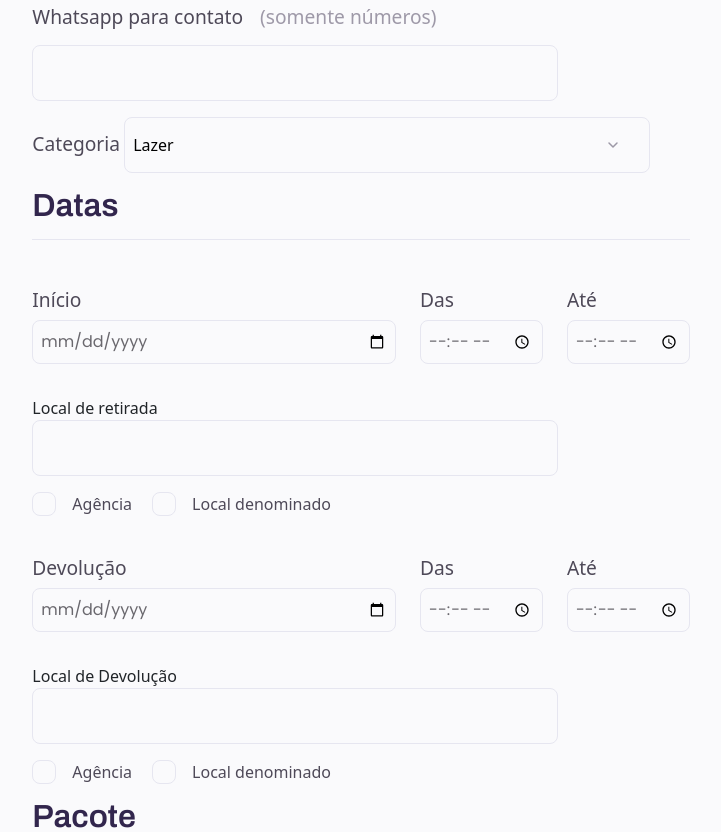
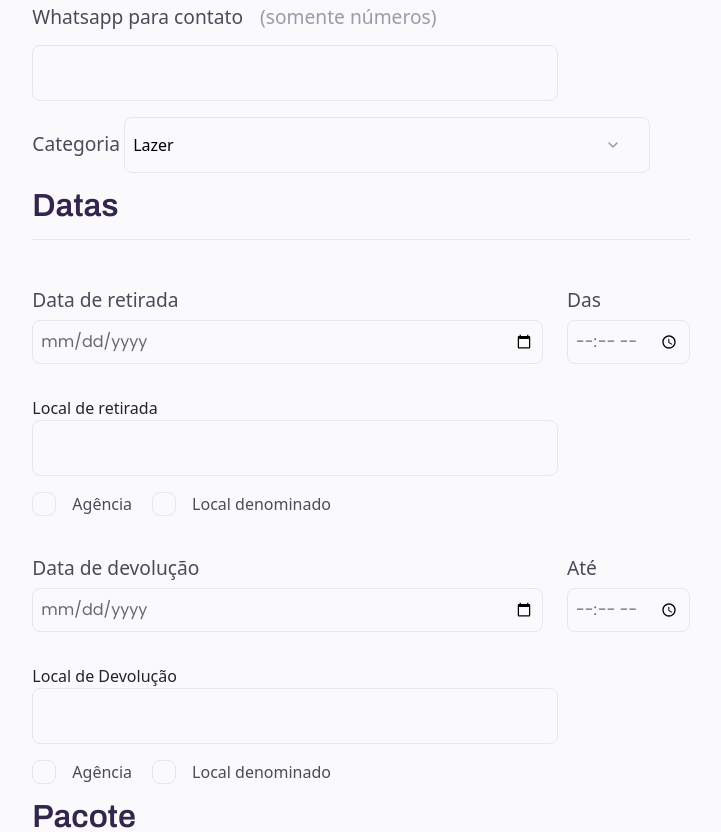
Before and after one commit to eugeniobandeira/challenge-brq, a plain HTML site: page assets/templates/reserva/reserva.html in a window 1280 px wide. Shown: the part 538-1370 px from the top of the page, without its empty margins (279-1000 px from the left). Drawn offline with nearby package versions, Linux system fonts and the light colour scheme.

Commit message:
configurando o campo de retirada e devolução

```diff
--- a/assets/templates/reserva/reserva.html
+++ b/assets/templates/reserva/reserva.html
@@ -72,15 +72,11 @@
                             <legend>Datas</legend>
                             <div class="input-box">
                                 <div class="input-box-item">
-                                    <label for="data-evento">Início</label>
+                                    <label for="data-evento">Data de retirada</label>
                                     <input type="date">
                                 </div>
                                 <div class="input-box-item">
                                     <label for="data-inicio">Das</label>
-                                    <input type="time">
-                                </div>
-                                <div class="input-box-item">
-                                    <label for="data-termino">Até</label>
                                     <input type="time">
                                 </div>
                             </div>
@@ -107,12 +103,8 @@
                             </div>
                             <div class="input-box">
                                 <div class="input-box-item">
-                                    <label for="data-evento">Devolução</label>
+                                    <label for="data-evento">Data de devolução</label>
                                     <input type="date">
-                                </div>
-                                <div class="input-box-item">
-                                    <label for="data-inicio">Das</label>
-                                    <input type="time">
                                 </div>
                                 <div class="input-box-item">
                                     <label for="data-termino">Até</label>
```
